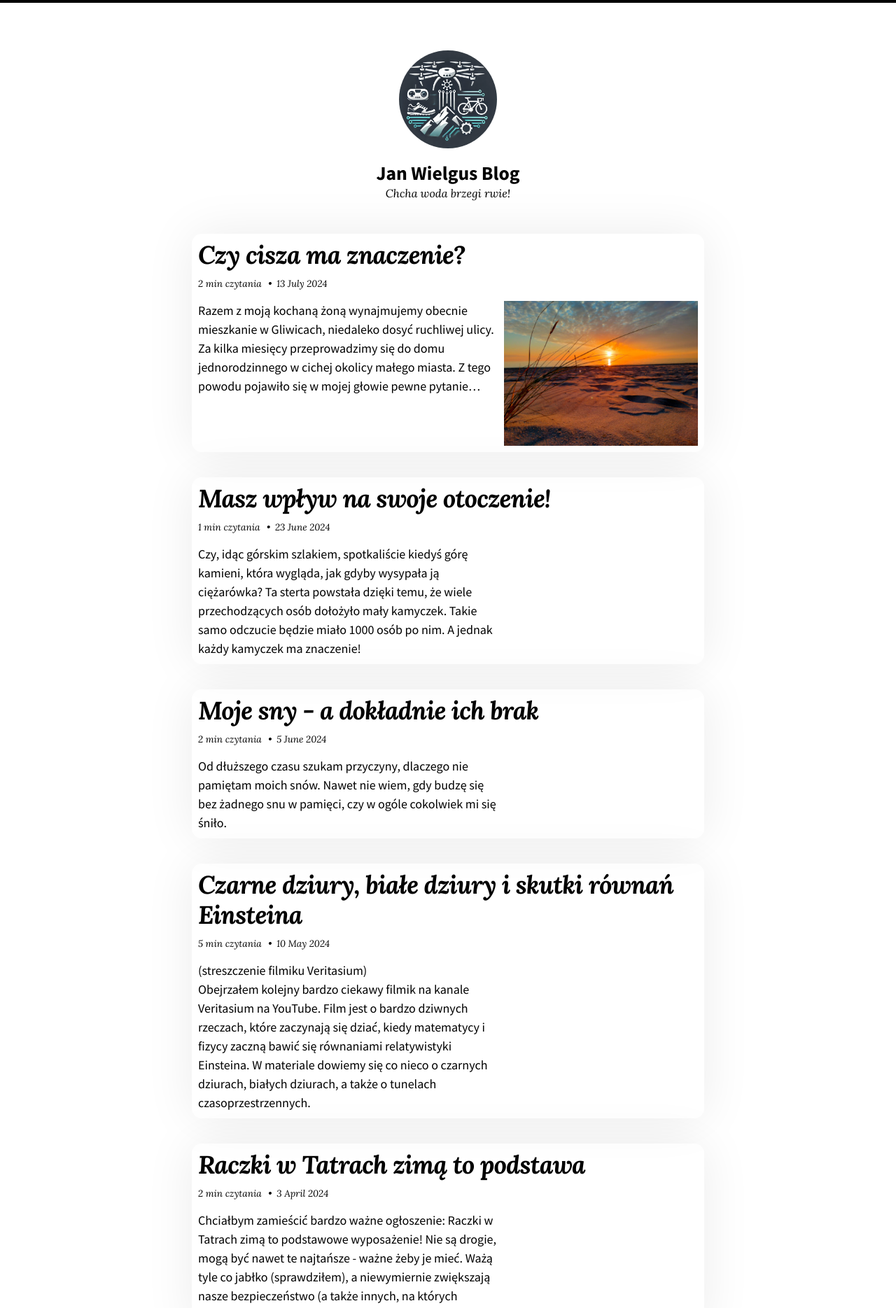
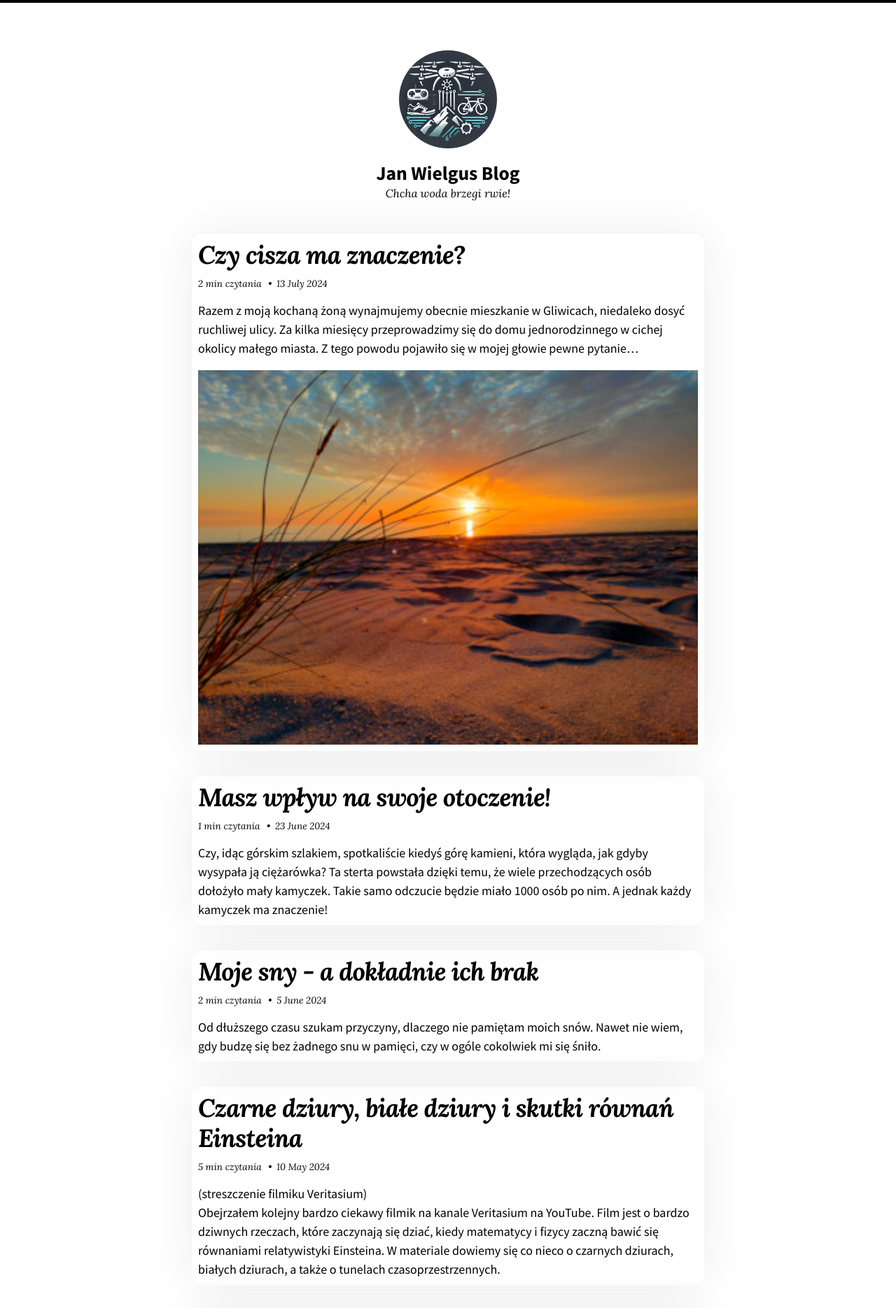
Before and after one commit to JanWielgus/janwielgus.github.io, a Jekyll site: the page built from index.md, in a window 1280 px wide. Shown: the top 1869 px of the page at 70% size. Built offline with Jekyll 4.4.1, drawn with Linux system fonts in a browser that asks for light colours; nearby versions of some CDN libraries.

Commit message:
Image is below the excerpt

```diff
--- a/_includes/entry.html
+++ b/_includes/entry.html
@@ -22,7 +22,6 @@
     {% endif %}
   </header>
 
-  <div class="entry-excerpt-and-image">
   {% unless page.show_excerpts == false %}
     <div class="entry-excerpt p-summary">
       {% if entry.excerpt %}
@@ -39,6 +38,5 @@
     {% assign entry_image = entry_image | escape %}
     <img class="entry-image u-photo" src="{{ entry_image }}" alt="">
   {% endif %}
-  </div>
 
 </article>
--- a/_sass/so-simple/_entries.scss
+++ b/_sass/so-simple/_entries.scss
@@ -51,8 +51,7 @@
   -webkit-box-ordinal-group: 0;
   -ms-flex-order: 3;
   order: 3;
-  // margin-bottom: 0.5rem;
-  padding-left: 0.5rem;
+  margin-top: 1rem;
 }
 
 .entry-meta {
@@ -75,18 +74,6 @@
   z-index: 10;
 }
 
-.entry-excerpt-and-image {
-  display: -webkit-box;
-  display: -ms-flexbox;
-  display: grid;
-  grid-template-columns: 3fr 2fr; // show in 3:2 ratio
-  -webkit-box-orient: vertical;
-  -webkit-box-direction: normal;
-  -ms-flex-direction: row;
-  flex-direction: row;
-  // background-colorj: aqua;
-  // align-items: center;
-}
 
 /*
    Entries List Layout
```
Lines whose indentation alone changed are shown as unchanged.
